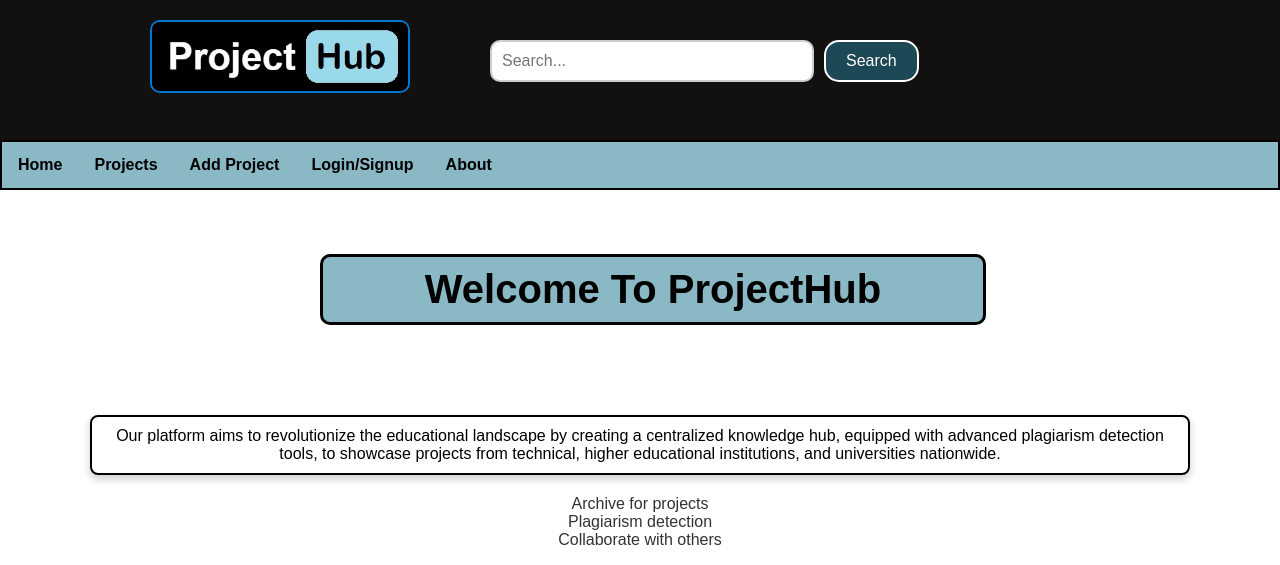
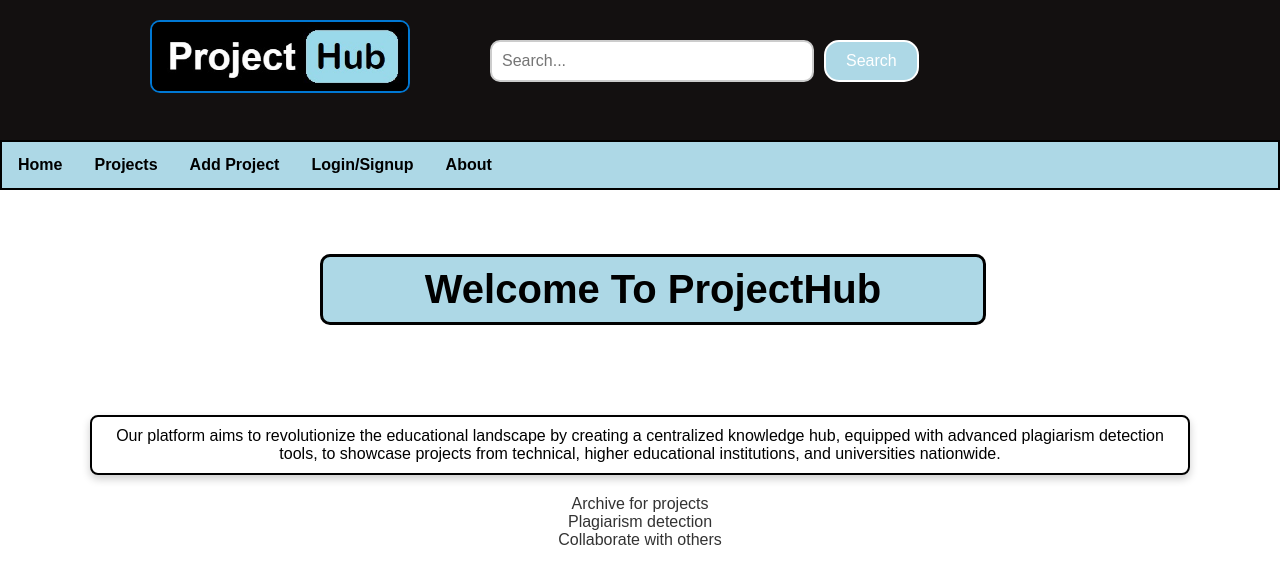
Before and after one commit to Aum8/Projecthub, a Django app: page /home/ in a window 1280 px wide. Shown: the top 565 px of the page. Run offline with Django 4.2, Linux system fonts and the light colour scheme.

Commit message:
default url changed

```diff
--- a/smartindiahackathon/urls.py
+++ b/smartindiahackathon/urls.py
@@ -20,7 +20,7 @@ from . import views
 urlpatterns = [
     path('admin/', admin.site.urls),
     path('about-us/', views.aboutUs),
-    path('', views.home),
+    path('', views.login),
     path('home/', views.home),
     path('login/', views.login),
     path('add-projects/', views.addprojects),
--- a/static/css/home.css
+++ b/static/css/home.css
@@ -7,7 +7,7 @@ ul {
 
 body {
     font-family: Arial, sans-serif;
-     background-color: white;
+    background-color: white;
     color: #333;
 }
 
@@ -49,7 +49,7 @@ header img {
 .search-container button[type="submit"] {
     padding: 10px 20px;
     margin-top: 20px;
-    background-color: rgba(36, 124, 146, 0.533);
+    background-color: lightblue;
     color: white;
     border: 2px solid white;
     border-radius: 1px;
@@ -96,7 +96,7 @@ h1 {
 
 
 .menu-bar {
-    background-color: rgba(36, 124, 146, 0.533);
+    background-color: lightblue;
     overflow: hidden;
     border: 2px solid black;
     margin-top: 0px;
@@ -112,7 +112,7 @@ h1 {
 }
 
 .menu-bar a:hover {
-    background-color: rgba(36, 124, 146, 0.533);
+    background-color: lightblue;
     color: whitesmoke;
     border: 1px solid black;
     border-radius: 15px;
@@ -129,7 +129,7 @@ h1 {
 }
 
 .welcome {
-    background-color: rgba(36, 124, 146, 0.533);
+    background-color: lightblue;
     color: black;
     text-align: center;
     justify-content: center;
@@ -139,7 +139,7 @@ h1 {
     padding: 10px;
     border: 3px solid black;
     width: 50%;
-    border-radius: 10px ;
+    border-radius: 10px;
 }
 
 .welcome h1 {
```
